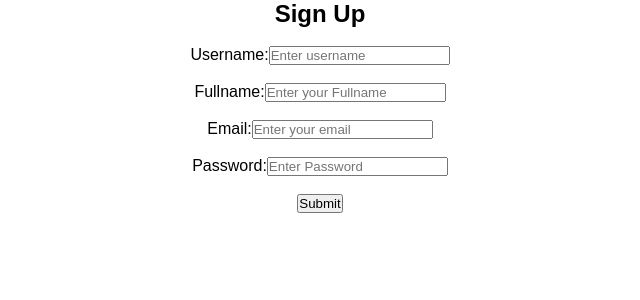
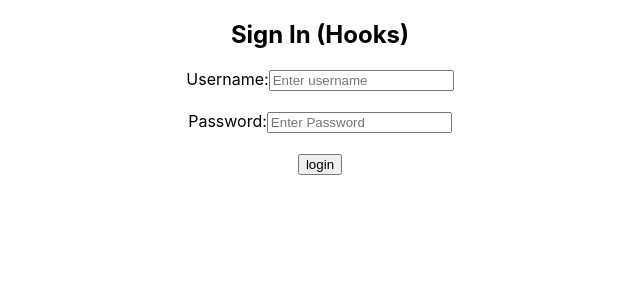
Before and after one commit to sggurjeet/reactreduxdemo, a React (Create React App) app: page / in a window 1280 px wide. Shown: the top 300 px of the page, without its empty margins (320-960 px from the left). Built offline with nearby package versions, Linux system fonts and the light colour scheme.

Commit message:
Sign In using useState hook

```diff
--- a/src/App.js
+++ b/src/App.js
@@ -10,18 +10,17 @@ import store from "./redux/store";
 // import UserContainer from './components/UserContainer';
 // import AxiosTest from './components/axiosTest';
 //import Login from './components/Login/Login';
-import NewLogin from "./components/Login/NewLogin";
-//import LoginHooks from "./components/Login/LoginHooks";
+//import NewLogin from "./components/Login/NewLogin";
+import LoginHooks from "./components/Login/LoginHooks";
 
 function App() {
   return (
     <Provider store={store}>
       <div className="App">
-        <NewLogin />
+        <LoginHooks />
         {/*
-       <LoginHooks />
        <NewLogin />
-      <Login />
+       <Login />
        <AxiosTest />
        <UserContainer />
        <HooksCakeContainer />
--- a/src/components/Login/LoginHooks.js
+++ b/src/components/Login/LoginHooks.js
@@ -1,30 +1,149 @@
 import React, { useState } from "react";
+
+const DEFAULT_DATAOBJ = {
+  username: "",
+  password: "",
+};
 
 function LoginHooks(props) {
   //Set Initial State
-  const [state, setState] = useState({
-    username: "",
-    password: "",
-  });
-  const [error, setError] = useState();
+  const [dataObj, handleDataObj] = useState({ ...DEFAULT_DATAOBJ });
 
+  const [errors, setError] = useState({});
+
+  //Handle State Change
   const handleChange = (e) => {
     const { value, name } = e.target;
-    setState((state) => ({
+    handleDataObj((state) => ({
       ...state,
       [name]: value,
     }));
   };
-
+  //Handle Submission
   const handleSubmit = (e) => {
     e.preventDefault();
-    const payload = {
-      username: state.username,
-      password: state.password,
-    };
-    console.log(payload);
+    // const payload = {
+    //   username: state.username,
+    //   password: state.password,
+    // };
+    // console.log(payload);
+    // alert(`${state.username} your Login is Succesfull`);
+    if (validate()) {
+      console.log(dataObj);
+      const name = dataObj.username;
+
+      handleDataObj({ ...DEFAULT_DATAOBJ });
+
+      alert(`${name} your form is submitted`);
+    }
   };
-  return;
+
+  //INDEPENDENT VALIDATION SO AS ONLY THE FIELD THAT HAS AN ERROR WILL THROW IT OTHERWISE
+  //Independent Validation for Username
+  function validateUserName() {
+    let localError = "";
+
+    let isValid = true;
+
+    const re = /^\S*$/;
+
+    if (!dataObj.username) {
+      isValid = false;
+      localError = "Please enter your username.";
+    } else if (
+      dataObj.username?.trim().length < 6 ||
+      !re.test(dataObj.username)
+    ) {
+      isValid = false;
+      localError = "Please enter valid username.";
+    } else {
+      localError = "";
+    }
+
+    setError((state) => ({
+      ...state,
+      username: localError,
+    }));
+    return isValid;
+  }
+  //Independent Validation for Password
+  function validatePassword() {
+    let localError = "";
+
+    let isValid = true;
+
+    if (!dataObj.password) {
+      isValid = false;
+      localError = "Please enter your password.";
+    } else if (dataObj.password?.trim().length < 8) {
+      isValid = false;
+      localError = "Please add at least 8 charachter.";
+    } else {
+      localError = "";
+    }
+
+    setError((state) => ({
+      ...state,
+      password: localError,
+    }));
+    return isValid;
+  }
+
+  function validate() {
+    let isValid = true;
+    // let localError = "";
+    //Username Validation
+    isValid = validateUserName();
+    //Password Validation
+    isValid = validatePassword();
+
+    // setError((state) => ({
+    //   ...state,
+    //   errors: localError,
+    // }));
+    return isValid;
+  }
+  return (
+    <div>
+      <h2>Sign In (Hooks)</h2>
+      <div>
+        <form onSubmit={handleSubmit}>
+          <div>
+            <label htmlFor="username">Username:</label>
+            <input
+              type="text"
+              name="username"
+              value={dataObj.username}
+              onChange={handleChange}
+              onBlur={validateUserName}
+              placeholder="Enter username"
+            />
+            <br />
+            <div>{errors.username}</div>
+            <br />
+          </div>
+          <div>
+            <label htmlFor="password">Password:</label>
+            <input
+              type="password"
+              name="password"
+              value={dataObj.password}
+              onChange={handleChange}
+              onBlur={validatePassword}
+              placeholder="Enter Password"
+            />
+            <br />
+            <div>{errors.password}</div>
+            <br />
+          </div>
+
+          <div>
+            <input type="submit" name="submit" value="login" />
+          </div>
+        </form>
+      </div>
+    </div>
+  );
 }
 
 export default LoginHooks;
```
